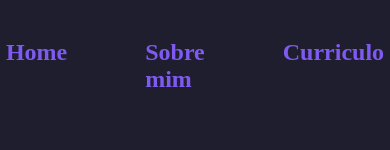
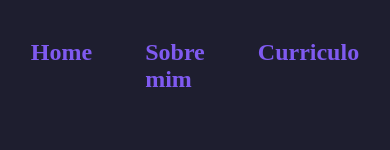
Before and after one commit to devlucas-souza/portifolio, a plain HTML site: page index.html in a window 390 px wide. Shown: the top 150 px of the page. Drawn offline with nearby package versions, Linux system fonts and the light colour scheme.

Commit message:
Atualizar o style.css

```diff
--- a/Style/style.css
+++ b/Style/style.css
@@ -130,7 +130,7 @@ body {
 
     .cabecalho__menu{
         justify-content: center;
-        gap: 25%;
+        gap: 17%;
     }
 
     .apresentacao{
```
